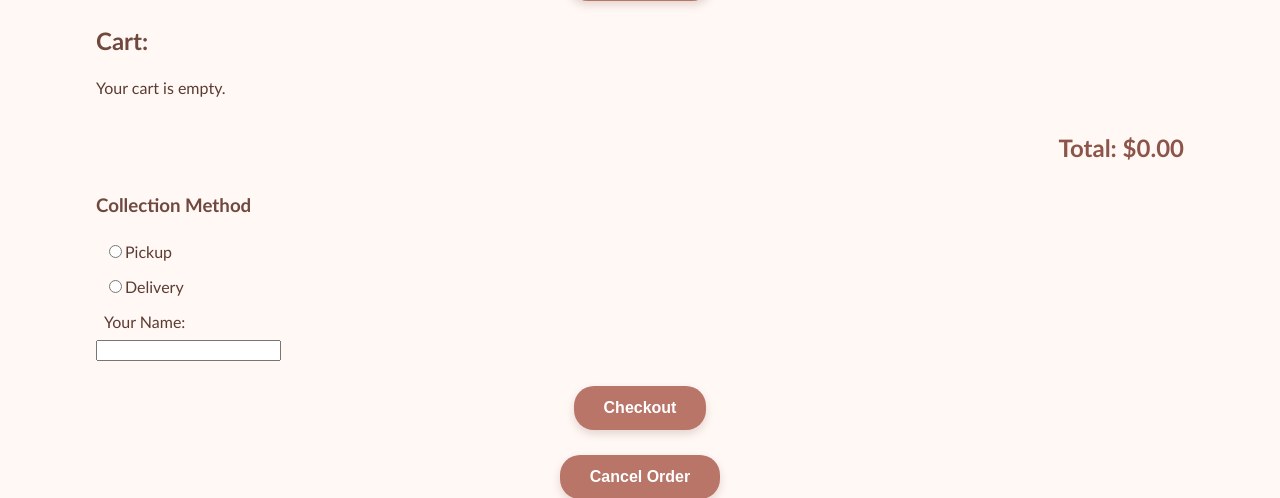
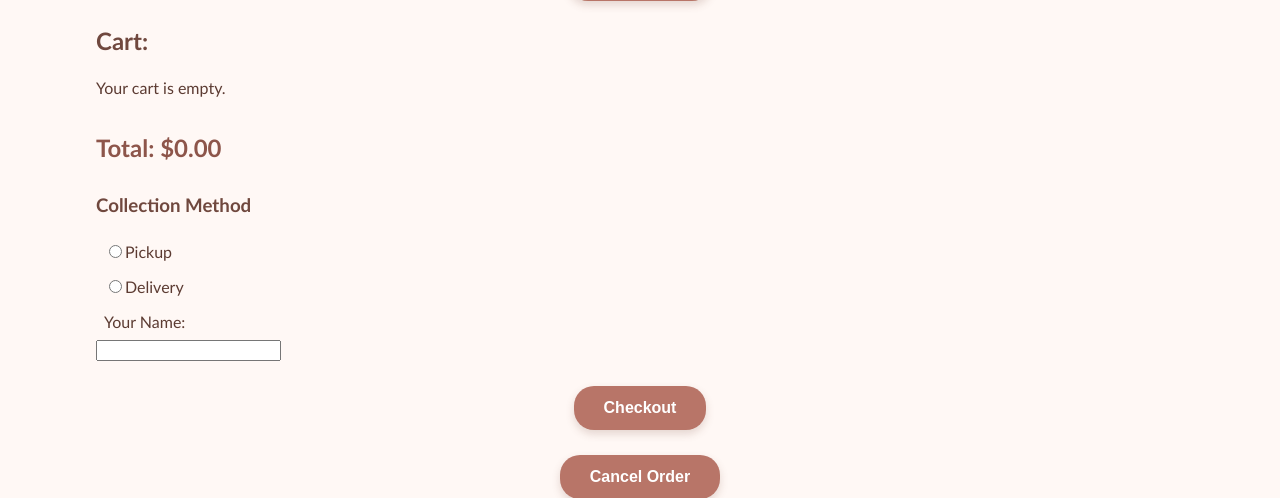
Before and after one commit to st26076/CSC---Small-Business-Internal, a Flask app: page / in a window 1280 px wide. Shown: the part 902-1400 px from the top of the page. Run offline with Flask 3, Linux system fonts and the light colour scheme.

Commit message:
Made the total price align to the left of the page, like everything else in the website. Before it was aligned to the right.

```diff
--- a/static/css/text.css
+++ b/static/css/text.css
@@ -40,7 +40,6 @@ p {
 }
 
 h4 {
-    text-align: right;
     font-size: 1.5rem;
     color: #8d554a;
 }
```
